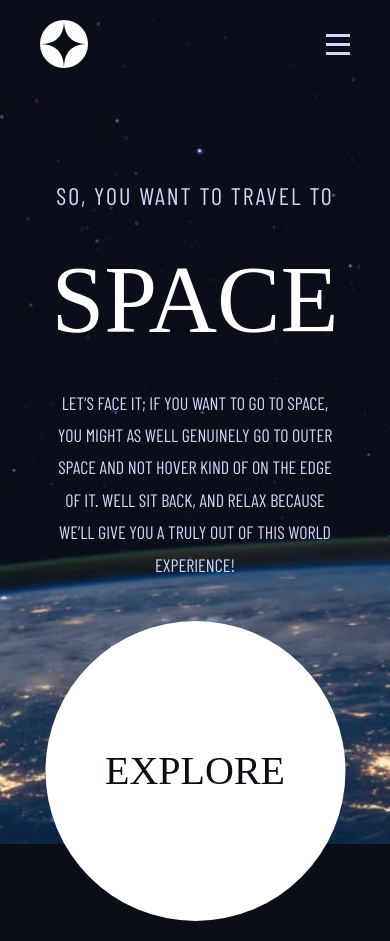
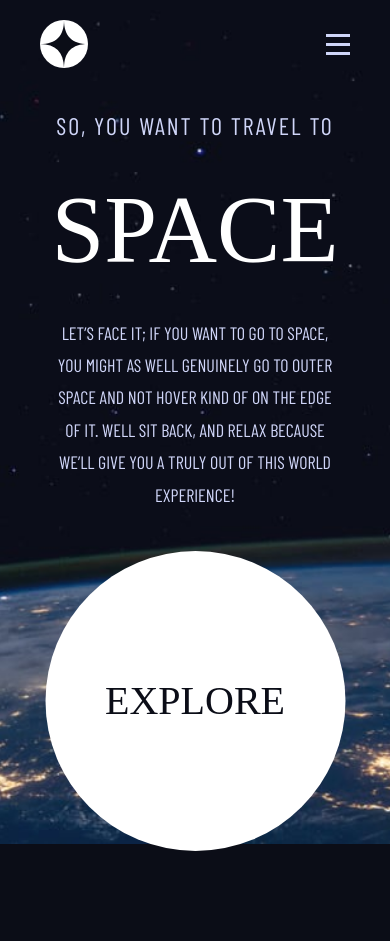
Before and after one commit to Lansa-18/space-tourism-react, a React (Vite) app: page / in a window 390 px wide. After the commit the page ends 871 px from the top, so only its background shows below. Built offline with nearby package versions, Linux system fonts and the light colour scheme; a web font is replaced by a local one.

Commit message:
fixing bugs in responsiveness

```diff
--- a/src/components/Main.tsx
+++ b/src/components/Main.tsx
@@ -2,7 +2,7 @@ import { Link } from "react-router-dom";
 
 export default function Main() {
   return (
-    <main className="left-1/2 -translate-x-1/2 absolute text-white uppercase w-[70%] flex justify-between items-center mt-[7rem] tab-port:flex-col tab-port:gap-[4rem] tab-port:py-[2rem]">
+    <main className="left-1/2 -translate-x-1/2 absolute text-white uppercase w-[70%] flex justify-between items-center mt-[7rem] tab-port:flex-col tab-port:gap-[4rem] tab-port:py-[2rem] tab-port:mt-0">
       <div className="flex flex-col gap-[2.2rem] basis-[50%] tab-port:text-center tab-port:gap-[1.5rem]">
         <p className="text-blue-300 text-[2.8rem] tab-land:text-[2.4rem] tracking-[.4rem] tab-land:tracking-[.2rem] font-barlow-condensed">
           So, you want to travel to
--- a/src/index.css
+++ b/src/index.css
@@ -9,6 +9,7 @@ html {
 
 body {
   background-color: #0b0d17;
+  /* min-height: 100vh; */
 }
 
 .home-bg-desktop {
--- a/src/pages/Homepage.tsx
+++ b/src/pages/Homepage.tsx
@@ -3,7 +3,7 @@ import Navbar from "../components/Navbar";
 
 export default function Homepage() {
   return (
-    <div className="home-bg-desktop mask-image h-screen w-full relative">
+    <div className="home-bg-desktop mask-image min-h-screen w-full relative">
       <Navbar />
       <Main />
     </div>
```
